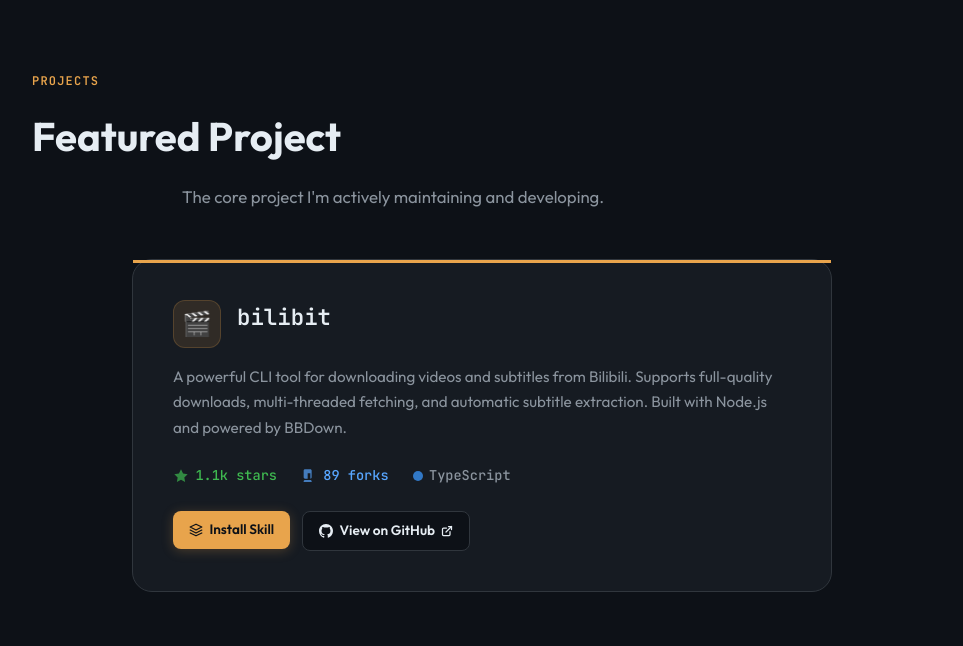
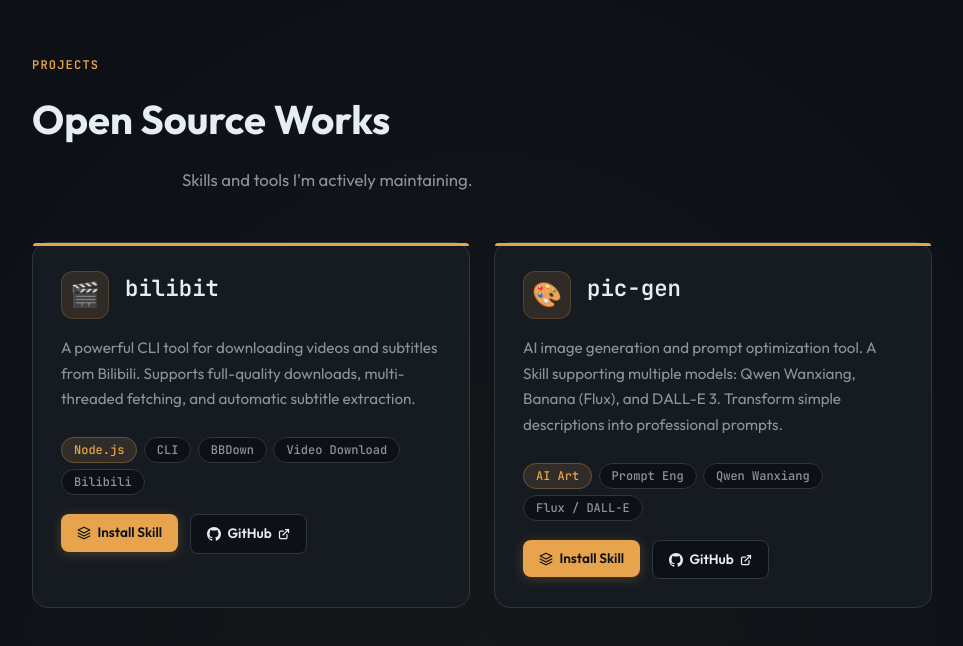
Before and after one commit to AoturLab/labhome, a Next.js app: page / in a window 1280 px wide. Shown: the part 1668-2314 px from the top of the page, without its empty margins (158-1121 px from the left). Built offline with nearby package versions, Linux system fonts and the light colour scheme; no server answers.

Commit message:
Add pic-gen project, dual-card projects grid

```diff
--- a/src/app/globals.css
+++ b/src/app/globals.css
@@ -297,30 +297,35 @@
 
 /* Projects */
 #projects {
-  background: var(--bg-base);
+  background: radial-gradient(ellipse at 50% 100%, rgba(232, 164, 76, 0.04) 0%, transparent 70%);
 }
 
-.project-main {
+.projects-grid {
+  display: grid;
+  grid-template-columns: 1fr 1fr;
+  gap: 1.5rem;
+  max-width: 900px;
+  margin: 0 auto;
+}
+
+.project-card {
   background: var(--bg-surface);
   border: 1px solid var(--border);
-  border-radius: 20px;
-  padding: 2.5rem;
-  max-width: 700px;
-  margin: 0 auto;
-  width: 100%;
+  border-radius: 16px;
+  padding: 1.75rem;
   position: relative;
   overflow: visible;
   transition: border-color 0.3s, transform 0.3s, box-shadow 0.3s;
   z-index: 1;
 }
 
-.project-main:hover {
+.project-card:hover {
   border-color: rgba(232, 164, 76, 0.5);
   transform: translateY(-4px);
   box-shadow: 0 8px 32px rgba(232, 164, 76, 0.1);
 }
 
-.project-main::before {
+.project-card::before {
   content: '';
   position: absolute;
   top: 0;
@@ -328,6 +333,7 @@
   right: 0;
   height: 3px;
   background: var(--accent);
+  border-radius: 16px 16px 0 0;
 }
 
 .project-header {
@@ -508,6 +514,57 @@
   color: var(--accent);
 }
 
+.tag-wrapper {
+  position: relative;
+}
+
+.tag-wrapper .skill-tooltip {
+  position: absolute;
+  bottom: calc(100% + 8px);
+  left: 50%;
+  transform: translateX(-50%);
+  z-index: 10;
+  display: flex;
+  align-items: center;
+  gap: 0.5rem;
+  background: var(--bg-elevated);
+  border: 1px solid var(--accent);
+  border-radius: var(--radius-md);
+  padding: 0.4rem 0.6rem;
+  white-space: nowrap;
+  box-shadow: 0 4px 16px rgba(232, 164, 76, 0.15);
+}
+
+.tag-wrapper .skill-tooltip code {
+  font-family: 'JetBrains Mono', monospace;
+  font-size: 0.75rem;
+  color: var(--accent);
+}
+
+.tag-wrapper .skill-tooltip-copy {
+  background: var(--accent);
+  color: var(--bg-base);
+  border: none;
+  border-radius: 4px;
+  padding: 0.15rem 0.4rem;
+  font-size: 0.65rem;
+  font-weight: 600;
+  cursor: pointer;
+  font-family: inherit;
+  transition: opacity 0.2s;
+}
+
+.tag-wrapper .skill-tooltip-copy:hover {
+  opacity: 0.85;
+}
+
+.project-tags {
+  display: flex;
+  gap: 0.4rem;
+  flex-wrap: wrap;
+  margin-bottom: 1.25rem;
+}
+
 .project-links {
   display: flex;
   gap: 0.75rem;
@@ -641,6 +698,10 @@
     grid-template-columns: 1fr;
     max-width: 360px;
   }
+
+  .projects-grid {
+    grid-template-columns: 1fr;
+  }
 }
 
 /* Footer */
--- a/src/app/page.tsx
+++ b/src/app/page.tsx
@@ -25,7 +25,7 @@
   name: "bilibit",
   fullName: "bilibit",
   description:
-    "A powerful CLI tool for downloading videos and subtitles from Bilibili. Supports full-quality downloads, multi-threaded fetching, and automatic subtitle extraction. Built with Node.js and powered by BBDown.",
+    "A powerful CLI tool for downloading videos and subtitles from Bilibili. Supports full-quality downloads, multi-threaded fetching, and automatic subtitle extraction.",
   stars: "1.1k",
   forks: "89",
   language: "TypeScript",
@@ -46,14 +46,47 @@
     },
     {
       label: "Video Download",
-      command: "bilibit download <url>",
+      command: "bibilit download <url>",
     },
     {
       label: "Bilibili",
-      command: "bilibit dl --url <b23.tv/xxx>",
+      command: "bibilit dl --url <b23.tv/xxx>",
     },
   ],
 };
+
+// pic-gen project data
+const PICGEN = {
+  name: "pic-gen",
+  fullName: "pic-gen",
+  description:
+    "AI image generation and prompt optimization tool. A Skill supporting multiple models: Qwen Wanxiang, Banana (Flux), and DALL-E 3. Transform simple descriptions into professional prompts.",
+  stars: "127",
+  forks: "12",
+  language: "Python",
+  languageColor: "#3572A5",
+  github: "https://github.com/AoturLab/pic-gen",
+  tags: [
+    {
+      label: "AI Art",
+      command: "clawhub install pic-gen",
+    },
+    {
+      label: "Prompt Eng",
+      command: "clawhub install pic-gen",
+    },
+    {
+      label: "Qwen Wanxiang",
+      command: "clawhub install pic-gen",
+    },
+    {
+      label: "Flux / DALL-E",
+      command: "clawhub install pic-gen",
+    },
+  ],
+};
+
+const PROJECTS = [BILIBIT, PICGEN];
 
 function GitHubIcon({ size = 16 }: { size?: number }) {
   return (
@@ -257,8 +290,7 @@
 
 // Projects Section
 function Projects() {
-  const { stars, forks } = useGitHubStars("AoturLab", "bilibit");
-  const [skillTooltip, setSkillTooltip] = useState(false);
+  const [skillTooltips, setSkillTooltips] = useState<Record<string, boolean>>({});
   const [copied, setCopied] = useState<string | null>(null);
 
   const copyCommand = (cmd: string) => {
@@ -266,6 +298,11 @@
       setCopied(cmd);
       setTimeout(() => setCopied(null), 2000);
     });
+  };
+
+  const projectEmojis: Record<string, string> = {
+    bilibit: "🎬",
+    "pic-gen": "🎨",
   };
 
   return (
@@ -281,54 +318,61 @@
             Projects
           </motion.p>
           <motion.h2 custom={1} variants={fadeUp} className="section-title">
-            Featured Project
+            Open Source Works
           </motion.h2>
           <motion.p custom={2} variants={fadeUp} className="section-desc">
-            The core project I'm actively maintaining and developing.
+            Skills and tools I'm actively maintaining.
           </motion.p>
 
-          <motion.div custom={3} variants={fadeUp} className="project-main">
+          <motion.div custom={3} variants={fadeUp} className="projects-grid">
+            {PROJECTS.map((project) => {
+              const tooltipKey = `${project.name}-${Math.random()}`;
+              return (
+                <div key={project.name} className="project-card">
                   <div className="project-header">
-              <div className="project-icon">🎬</div>
+                    <div className="project-icon">{projectEmojis[project.name]}</div>
                     <div style={{ flex: 1 }}>
                       <h3 className="project-title">
-                  <a href={BILIBIT.github} target="_blank" rel="noopener noreferrer">
-                    {BILIBIT.fullName}
+                        <a href={project.github} target="_blank" rel="noopener noreferrer">
+                          {project.fullName}
                         </a>
                       </h3>
                     </div>
                   </div>
 
-            <p className="project-desc">{BILIBIT.description}</p>
+                  <p className="project-desc">{project.description}</p>
 
-            <div className="project-stats">
-              <span className="stat stars">
-                <StarIcon />
-                {stars ?? BILIBIT.stars} stars
+                  <div className="project-tags">
+                    {project.tags.map((tag) => (
+                      <div
+                        key={tag.label}
+                        className="tag-wrapper"
+                        onMouseEnter={() => setSkillTooltips(t => ({ ...t, [`${project.name}-${tag.label}`]: true }))}
+                        onMouseLeave={() => setSkillTooltips(t => ({ ...t, [`${project.name}-${tag.label}`]: false }))}
+                      >
+                        <span className={`tag${tag.label === project.tags[0].label ? " primary" : ""}`}>
+                          {tag.label}
                         </span>
-              <span className="stat forks">
-                <ForkIcon />
-                {forks ?? BILIBIT.forks} forks
-              </span>
-              <span className="stat">
-                <span
-                  style={{
-                    width: 10,
-                    height: 10,
-                    borderRadius: "50%",
-                    background: BILIBIT.languageColor,
-                    display: "inline-block",
-                  }}
-                />
-                {BILIBIT.language}
-              </span>
+                        {skillTooltips[`${project.name}-${tag.label}`] && (
+                          <div className="skill-tooltip">
+                            <code>{tag.command}</code>
+                            <button
+                              className="skill-tooltip-copy"
+                              onClick={() => copyCommand(tag.command)}
+                            >
+                              {copied === tag.command ? "✓" : "Copy"}
+                            </button>
+                          </div>
+                        )}
+                      </div>
+                    ))}
                   </div>
 
                   <div className="project-links">
                     <div
                       className="project-link-wrapper"
-                onMouseEnter={() => setSkillTooltip(true)}
-                onMouseLeave={() => setSkillTooltip(false)}
+                      onMouseEnter={() => setSkillTooltips(t => ({ ...t, [`${project.name}-skill`]: true }))}
+                      onMouseLeave={() => setSkillTooltips(t => ({ ...t, [`${project.name}-skill`]: false }))}
                     >
                       <span className="project-link primary">
                         <svg width="14" height="14" viewBox="0 0 24 24" fill="none" stroke="currentColor" strokeWidth="2" strokeLinecap="round" strokeLinejoin="round">
@@ -338,25 +382,25 @@
                         </svg>
                         Install Skill
                       </span>
-                {skillTooltip && (
+                      {skillTooltips[`${project.name}-skill`] && (
                         <div className="skill-install-tooltip">
                           <p className="skill-install-hint">
                             Copy and send to your bot:
                           </p>
                           <div className="skill-message-box">
                             <p className="skill-message-text">
-                        Please first check if ClawHub store is installed. If not, install ClawHub store, but only the CLI, then install the bilibit skill.
+                              Please first check if ClawHub store is installed. If not, install ClawHub store, but only the CLI, then install the {project.name} skill.
                             </p>
                           </div>
                           <div className="skill-install-copy-row">
                             <div className="skill-step-command">
-                        <code>clawhub install bilibit</code>
+                              <code>clawhub install {project.name}</code>
                             </div>
                             <button
                               className="skill-copy-btn"
-                        onClick={() => copyCommand("Please first check if ClawHub store is installed. If not, install ClawHub store, but only the CLI, then install the bilibit skill.")}
+                              onClick={() => copyCommand(`Please first check if ClawHub store is installed. If not, install ClawHub store, but only the CLI, then install the ${project.name} skill.`)}
                             >
-                        {copied === "Please first check if ClawHub store is installed. If not, install ClawHub store, but only the CLI, then install the bilibit skill." ? "✓ Copied" : "Copy Text"}
+                              {copied === `Please first check if ClawHub store is installed. If not, install ClawHub store, but only the CLI, then install the ${project.name} skill.` ? "✓ Copied" : "Copy Text"}
                             </button>
                           </div>
                         </div>
@@ -364,16 +408,19 @@
                     </div>
 
                     <a
-                href={BILIBIT.github}
+                      href={project.github}
                       target="_blank"
                       rel="noopener noreferrer"
                       className="project-link"
                     >
                       <GitHubIcon size={14} />
-                View on GitHub
+                      GitHub
                       <ExternalIcon />
                     </a>
                   </div>
+                </div>
+              );
+            })}
           </motion.div>
         </motion.div>
       </div>
```
Lines whose indentation alone changed are shown as unchanged.
